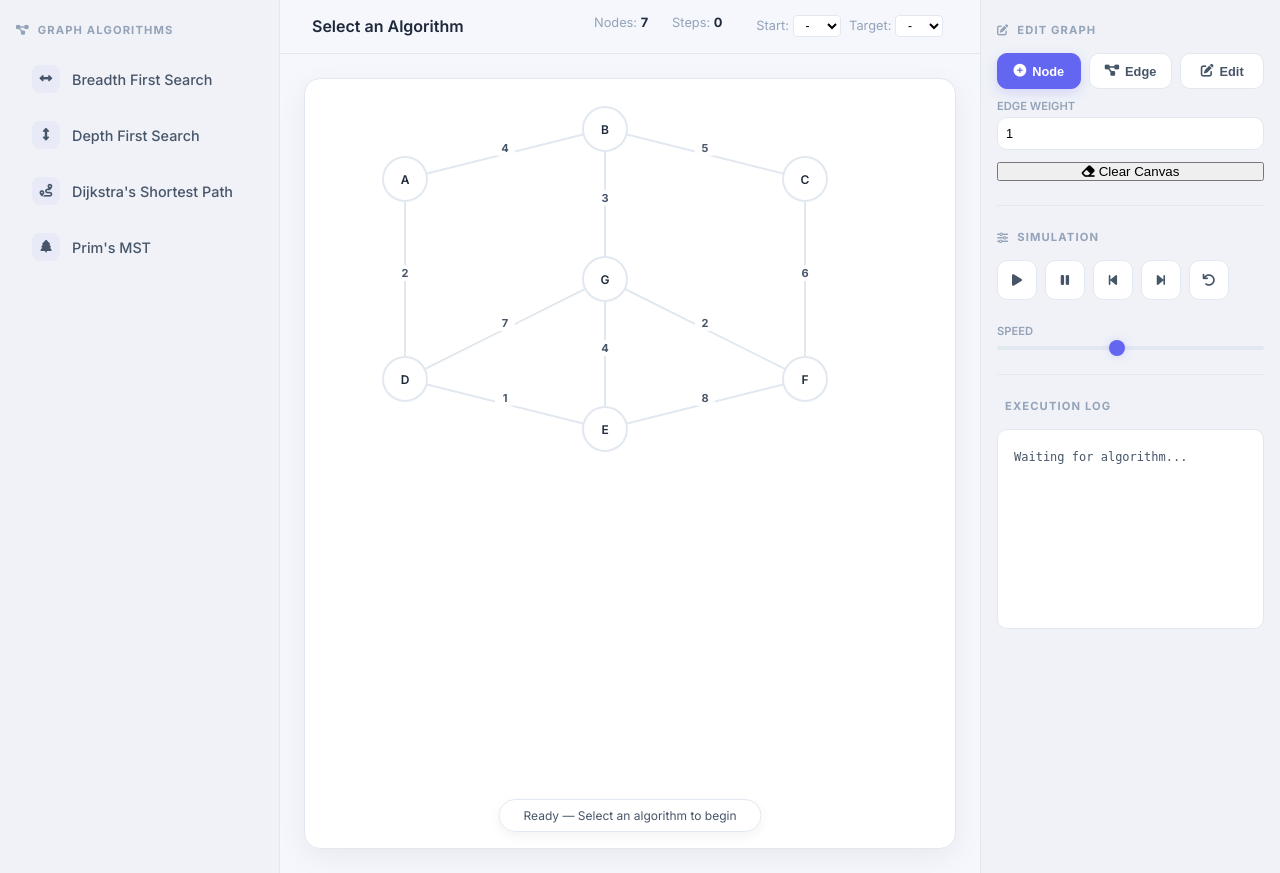
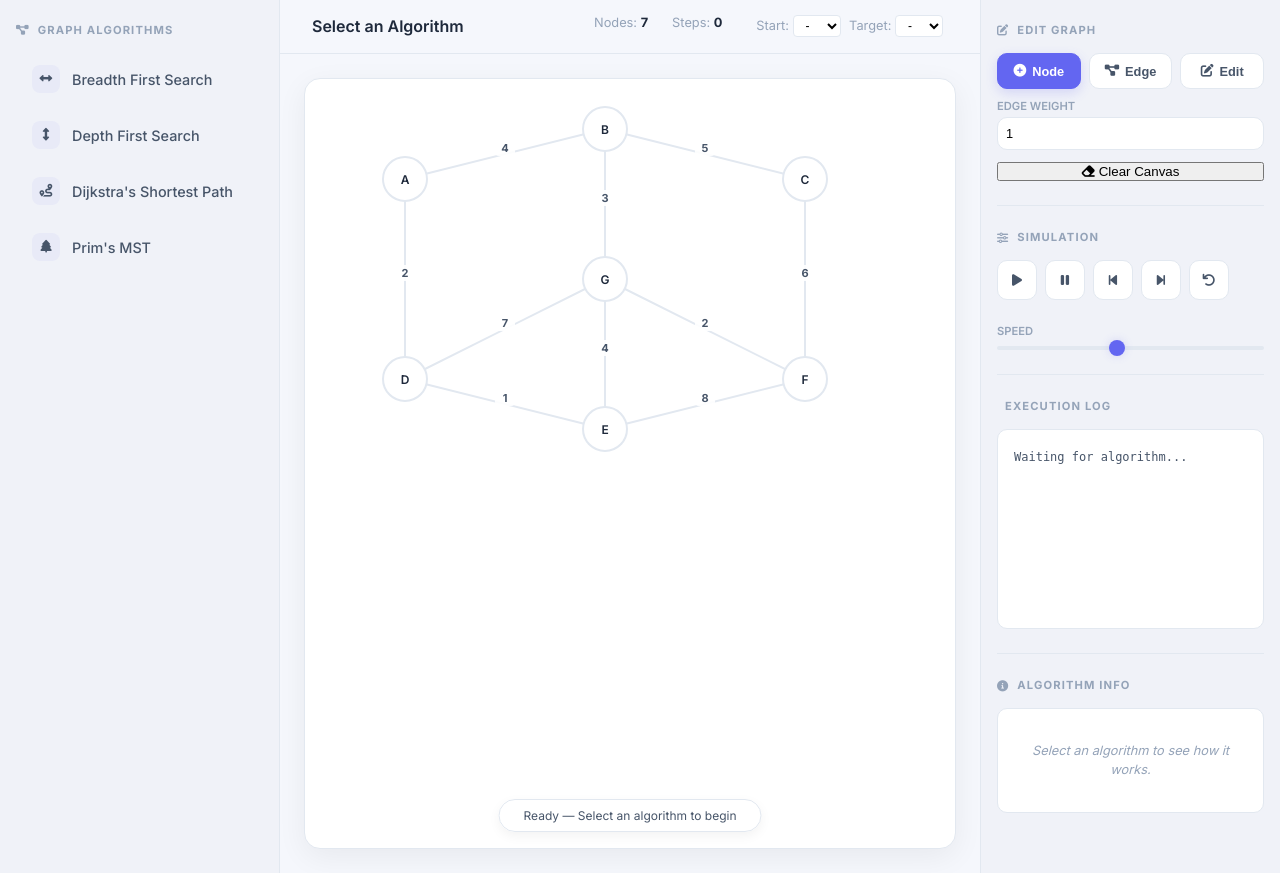
Before and after one commit to SadafMdMahbub/AlgorithmSimulator, a PHP site: page /cse373/index.html in a window 1280 px wide. Shown: the part 65-938 px from the top of the page. Run offline with PHP 8.4, Linux system fonts and the light colour scheme.

Commit message:
rizvi added

```diff
--- a/cse373/css/controls.css
+++ b/cse373/css/controls.css
@@ -187,3 +187,65 @@ input[type="range"]::-webkit-slider-thumb {
     cursor: pointer;
     box-shadow: 0 0 10px rgba(99, 102, 241, 0.2);
 }
+
+/* ——— INFO BAR ——— */
+.info-container {
+    background: white;
+    border-radius: var(--radius-sm);
+    border: 1px solid var(--border-light);
+    padding: 1rem;
+    font-size: 0.8rem;
+    color: var(--text-secondary);
+    line-height: 1.5;
+}
+
+.info-title {
+    font-weight: 700;
+    color: var(--text-primary);
+    margin-bottom: 0.5rem;
+    display: block;
+}
+
+.info-complexity {
+    display: flex;
+    justify-content: space-between;
+    margin-bottom: 0.75rem;
+    font-size: 0.75rem;
+}
+
+.complexity-badge {
+    background: rgba(99, 102, 241, 0.1);
+    color: var(--accent-1);
+    padding: 2px 8px;
+    border-radius: 4px;
+    font-weight: 600;
+}
+
+.info-desc {
+    margin-bottom: 1rem;
+}
+
+.info-steps-title {
+    font-weight: 600;
+    font-size: 0.75rem;
+    color: var(--text-muted);
+    text-transform: uppercase;
+    margin-bottom: 0.4rem;
+    display: block;
+}
+
+.info-steps {
+    padding-left: 1.2rem;
+    margin: 0;
+}
+
+.info-steps li {
+    margin-bottom: 0.3rem;
+}
+
+.info-placeholder {
+    color: var(--text-muted);
+    text-align: center;
+    font-style: italic;
+    padding: 1rem 0;
+}
--- a/cse373/index.html
+++ b/cse373/index.html
@@ -128,6 +128,13 @@
             <div class="log-container" id="executionLog">
                 <div class="log-entry">Waiting for algorithm...</div>
             </div>
+
+            <hr class="divider" />
+
+            <div class="panel-title"><i class="fas fa-circle-info"></i> Algorithm Info</div>
+            <div class="info-container" id="algoInfo">
+                <div class="info-placeholder">Select an algorithm to see how it works.</div>
+            </div>
         </aside>
 
     </div>
--- a/cse373/js/ui/UIController.js
+++ b/cse373/js/ui/UIController.js
@@ -3,6 +3,53 @@
  */
 
 import { Logger } from '../utils/Logger.js';
+
+const ALGO_INFO = {
+    BFS: {
+        name: 'Breadth First Search',
+        complexity: 'O(V + E)',
+        description: 'Explores the graph layer by layer, visiting all neighbors of a node before moving to the next level.',
+        steps: [
+            'Add starting node to a queue.',
+            'While queue is not empty, dequeue a node.',
+            'Visit all unvisited neighbors and add them to the queue.',
+            'Repeat until all reachable nodes are visited.'
+        ]
+    },
+    DFS: {
+        name: 'Depth First Search',
+        complexity: 'O(V + E)',
+        description: 'Explores as far as possible along each branch before backtracking.',
+        steps: [
+            'Start at the root node and mark it as visited.',
+            'Recursively visit each unvisited neighbor.',
+            'Backtrack when no more unvisited neighbors exist.',
+            'Repeat until all nodes in the branch are processed.'
+        ]
+    },
+    DIJKSTRA: {
+        name: "Dijkstra's Algorithm",
+        complexity: 'O((V + E) log V)',
+        description: 'Finds the shortest path between nodes in a graph with non-negative edge weights.',
+        steps: [
+            'Assign a distance of zero to the start node and infinity to others.',
+            'Select the unvisited node with the smallest distance.',
+            'For each neighbor, calculate the tentative distance through the current node.',
+            'Update the distance if the new path is shorter.'
+        ]
+    },
+    PRIM: {
+        name: "Prim's Algorithm",
+        complexity: 'O(E log V)',
+        description: 'Finds the Minimum Spanning Tree (MST) for a weighted undirected graph.',
+        steps: [
+            'Start with an arbitrary node and add it to the MST.',
+            'Find the cheapest edge connecting a node in the MST to one outside.',
+            'Add that edge and node to the MST.',
+            'Repeat until all nodes are included.'
+        ]
+    }
+};
 
 export class UIController {
     constructor(engine) {
@@ -36,6 +83,7 @@ export class UIController {
         this.pathLengthContainer = document.getElementById('pathLengthContainer');
         this.currentAlgoName = document.getElementById('currentAlgoName');
         this.statusMsg = document.getElementById('statusMsg');
+        this.algoInfoContainer = document.getElementById('algoInfo');
 
         this.setupListeners();
         this.setupEngineHooks();
@@ -197,11 +245,30 @@ export class UIController {
         if (active) {
             active.classList.add('active');
             this.currentAlgoName.textContent = active.querySelector('.label').textContent;
+            this.updateAlgoInfo(algoKey);
         }
 
         // Dispatch event for app.js to handle algorithm switch
         const event = new CustomEvent('algoChanged', { detail: { algo: algoKey } });
         document.dispatchEvent(event);
+    }
+
+    updateAlgoInfo(algoKey) {
+        const info = ALGO_INFO[algoKey];
+        if (!info) return;
+
+        this.algoInfoContainer.innerHTML = `
+            <span class="info-title">${info.name}</span>
+            <div class="info-complexity">
+                <span>Time Complexity:</span>
+                <span class="complexity-badge">${info.complexity}</span>
+            </div>
+            <p class="info-desc">${info.description}</p>
+            <span class="info-steps-title">How it works:</span>
+            <ul class="info-steps">
+                ${info.steps.map(step => `<li>${step}</li>`).join('')}
+            </ul>
+        `;
     }
 
     addLogEntry(message) {
```
Also changed, not shown: dashboard.html (+7 -6 lines).
